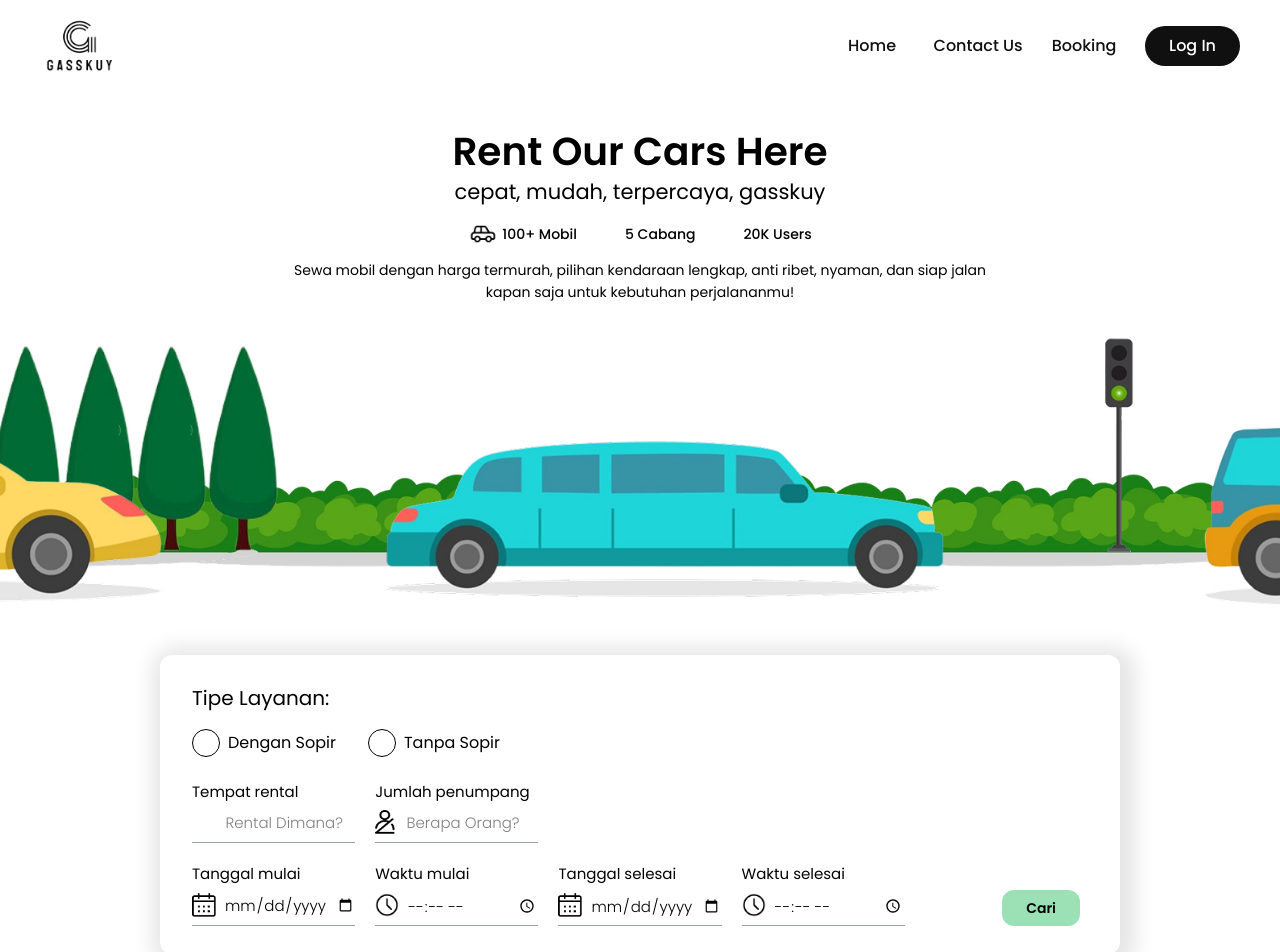
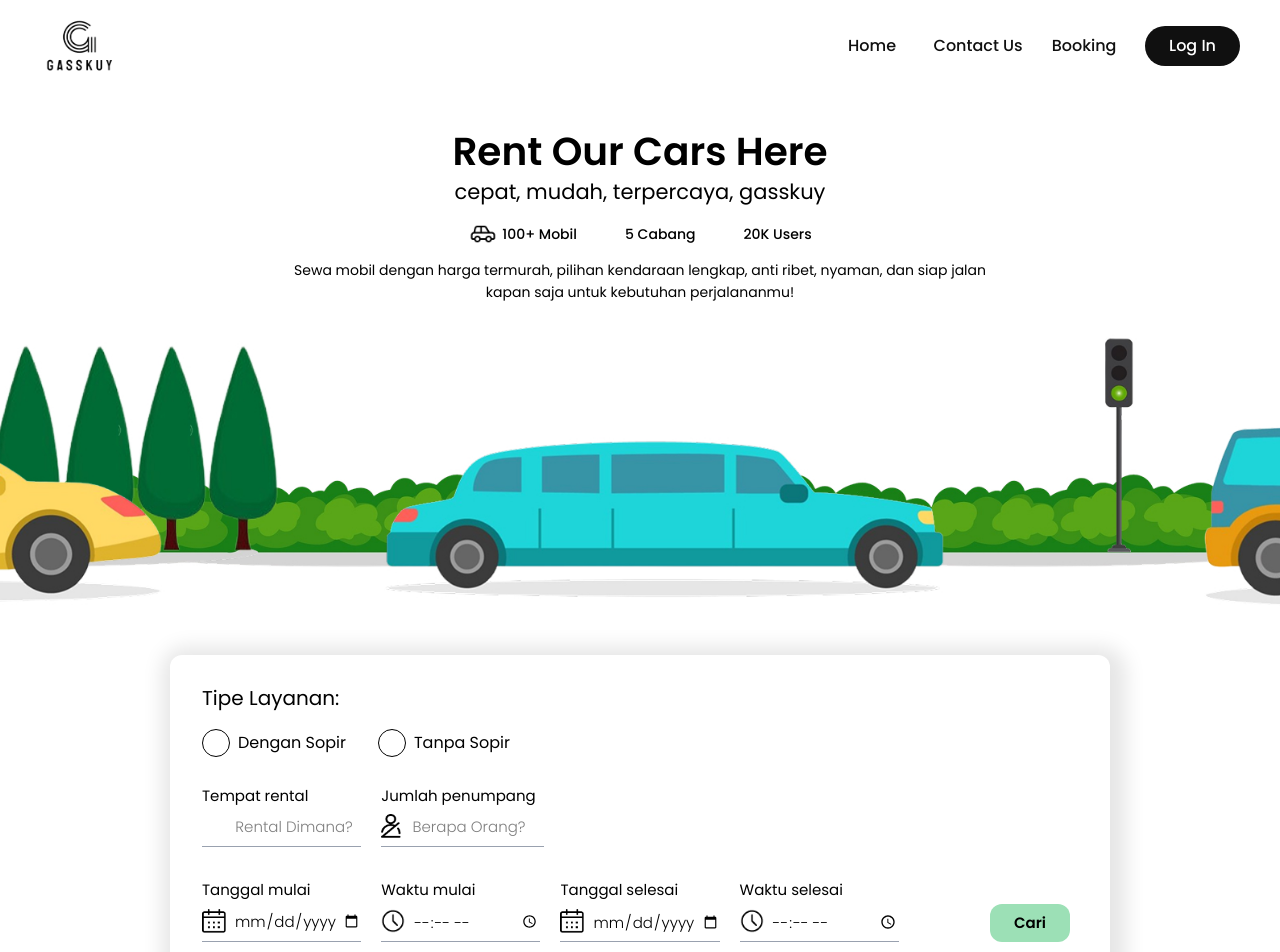
Before and after one commit to Gaskuy-id/Gaskuy-web, a React (Vite) app in the folder frontend/gaskuy/: page /home in a window 1280 px wide. Shown: the top 952 px of the page. Built offline with nearby package versions, Linux system fonts and the light colour scheme; some icons are missing.

Commit message:
Perbaikan

```diff
--- a/frontend/gaskuy/src/pages/Main/Home.jsx
+++ b/frontend/gaskuy/src/pages/Main/Home.jsx
@@ -97,10 +97,10 @@ const Home = () => {
 
       {/* Field Pemesanan Section */}
       <section className="w-full bg-white font-poppins px-4 mt-[-20px] md:mt-[-15px] relative z-10">
-        <div className="bg-white rounded-xl shadow-[4px_4px_20px_12px_rgba(0,0,0,0.1)] w-full max-w-[960px] mx-auto px-6 py-6 md:px-8 md:py-7 mb-10">
+        <div className="bg-white rounded-xl shadow-[4px_4px_20px_12px_rgba(0,0,0,0.1)] w-full max-w-[940px] mx-auto px-6 py-6 md:px-8 md:py-7 mb-10">
           <h3 className="text-[20px] mb-4 text-black">Tipe Layanan:</h3>
           {/* Radio Button Tipe Layanan */}
-          <div className="flex gap-8 mb-6">
+          <div className="flex gap-8 mb-7 ">
             <label className="flex items-center gap-2 cursor-pointer">
               <input
                 type="radio"
@@ -108,7 +108,7 @@ const Home = () => {
                 value="dengan"
                 checked={tipeLayanan === "dengan"}
                 onChange={() => setTipeLayanan("dengan")}
-                className="w-7 h-7 appearance-none border border-black rounded-full checked:bg-[#9CE0B6] focus:outline-none cursor-pointer"
+                className="w-7 h-7 appearance-none border border-black rounded-full checked:bg-[#9CE0B6] transition focus:outline-none cursor-pointer"
               />
               <span className="text-[16px] text-black">Dengan Sopir</span>
             </label>
@@ -120,7 +120,7 @@ const Home = () => {
                 value="tanpa"
                 checked={tipeLayanan === "tanpa"}
                 onChange={() => setTipeLayanan("tanpa")}
-                className="w-7 h-7 appearance-none border border-black rounded-full checked:bg-[#9CE0B6] focus:outline-none cursor-pointer"
+                className="w-7 h-7 appearance-none border border-black rounded-full checked:bg-[#9CE0B6] transition focus:outline-none cursor-pointer"
               />
               <span className="text-[16px] text-black">Tanpa Sopir</span>
             </label>
@@ -172,7 +172,7 @@ const Home = () => {
             </div>
 
             {/* Baris 2: Tanggal & Waktu serta Tombol Cari */}
-            <div className="mt-5 grid grid-cols-1 md:grid-cols-5 gap-5">
+            <div className="mt-8 grid grid-cols-1 md:grid-cols-5 gap-5">
               {/* Tanggal Mulai */}
               <div>
                 <label className="block mb-1 text-[15px]">Tanggal mulai</label>
@@ -251,7 +251,7 @@ const Home = () => {
               <div className="flex items-end justify-end">
                 <button
                   onClick={handleCari}
-                  className="bg-[#9CE0B6] text-black hover:bg-black hover:text-white font-semibold px-6 py-2 rounded-xl cursor-pointer mr-2"
+                  className="text-[15px] bg-[#9CE0B6] text-black hover:bg-black hover:text-white transition font-semibold px-6 py-2 rounded-xl cursor-pointer mr-2"
                 >
                   Cari
                 </button>
```
